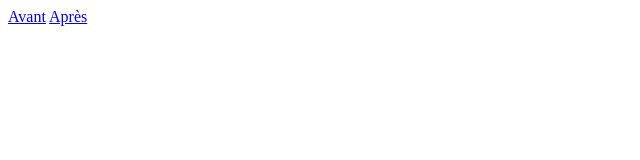
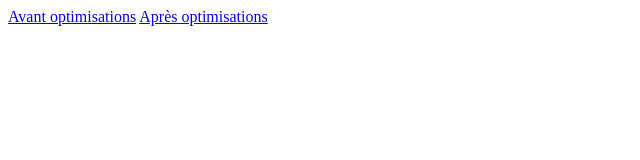
Before and after one commit to ClementVernon/ClementVernon.github.io, a plain HTML site: page lachouetteagence/index.html in a window 1280 px wide. Shown: the whole page, without its empty margins (0-640 px from the left). Drawn offline with Linux system fonts and the light colour scheme.

Commit message:
Correction accueil

```diff
--- a/lachouetteagence/index.html
+++ b/lachouetteagence/index.html
@@ -1,2 +1,2 @@
-<a href="/Avant/index.html">Avant</a>
-<a href="/Après/index.html">Après</a>
+<a href="./Avant/index.html">Avant optimisations</a>
+<a href="./Après/index.html">Après optimisations</a>
```
